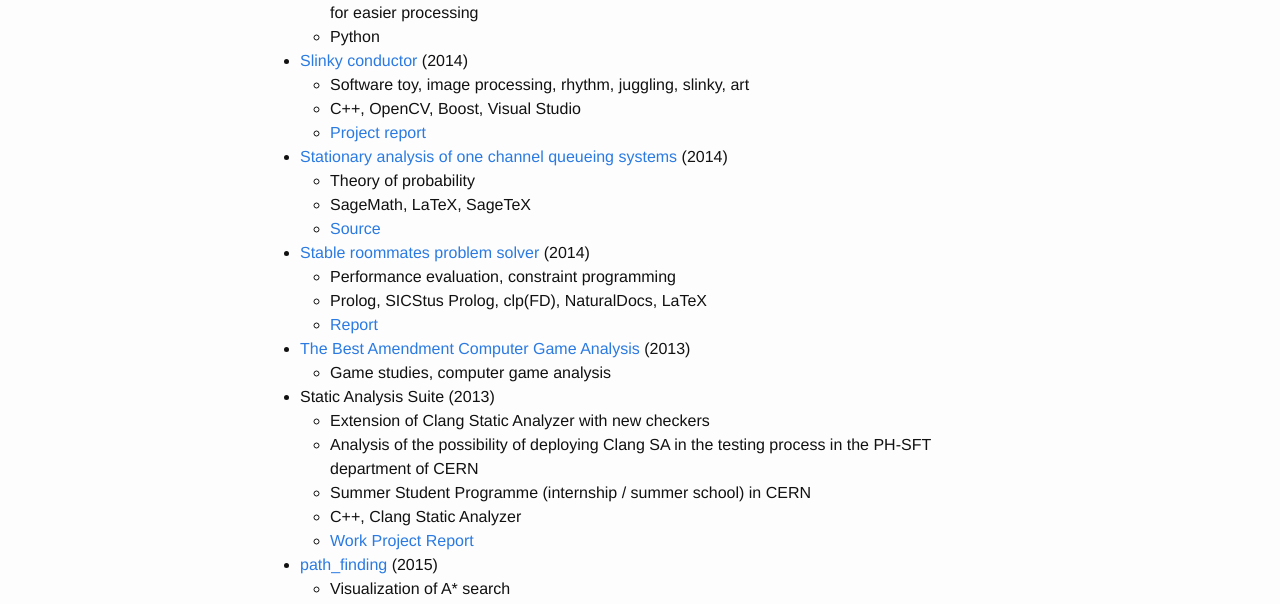
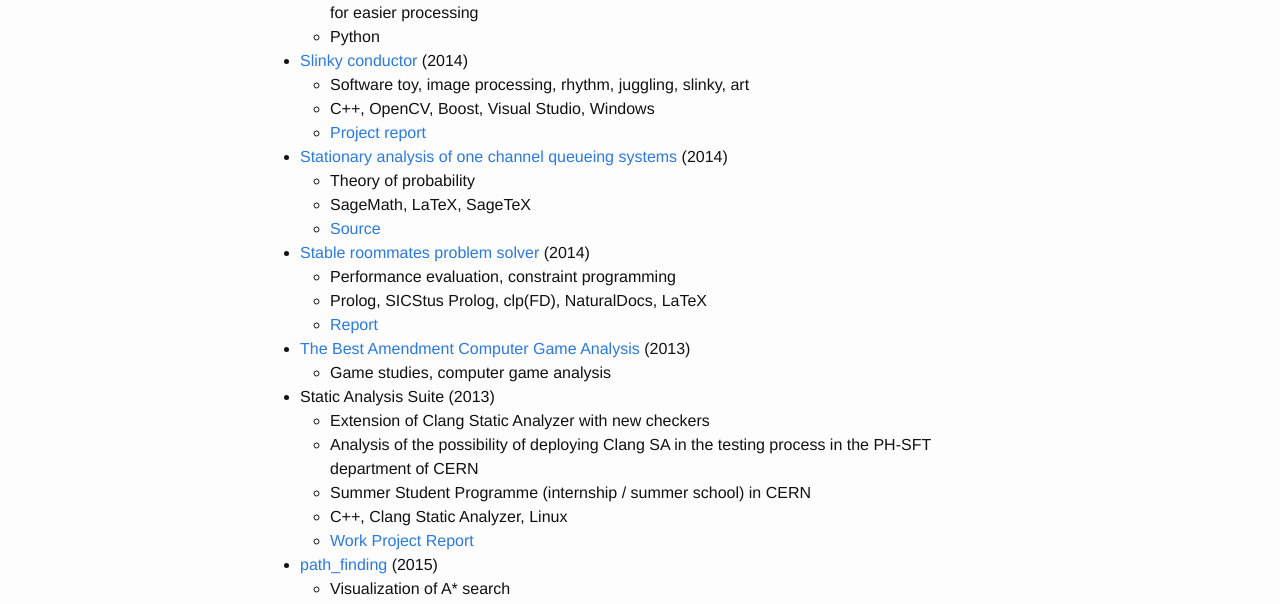
Before and after one commit to filipbartek/filipbartek.github.io, a Jekyll site: the page built from 0-portfolio.md, in a window 1280 px wide. Shown: the part 874-1478 px from the top of the page. Built offline with Jekyll 4.4.1, drawn with Linux system fonts in a browser that asks for light colours.

Commit message:
portfolio: slnkcctr, sas: Add platform

```diff
--- a/0-portfolio.md
+++ b/0-portfolio.md
@@ -42,7 +42,7 @@
 
 * [Slinky conductor](https://github.com/filiboja/slnkcctr) (2014)
   * Software toy, image processing, rhythm, juggling, slinky, art
-  * C++, OpenCV, Boost, Visual Studio
+  * C++, OpenCV, Boost, Visual Studio, Windows
   * [Project report](https://cloud.sagemath.com/projects/a74372d3-72eb-4d0f-af58-57f48829f926/files/report/report.pdf)
 
 * [Stationary analysis of one channel queueing systems](http://filipbartek.github.io/queueing/queueing.pdf) (2014)
@@ -62,7 +62,7 @@
   * Extension of Clang Static Analyzer with new checkers
   * Analysis of the possibility of deploying Clang SA in the testing process in the PH-SFT department of CERN
   * Summer Student Programme (internship / summer school) in CERN
-  * C++, Clang Static Analyzer
+  * C++, Clang Static Analyzer, Linux
   * [Work Project Report](https://cds.cern.ch/record/1597539)
 
 * [path_finding](https://cloud.sagemath.com/projects/f18cd484-a3f3-4c7d-a485-4c8f09c8b652/files/path_finding/) (2015)
```
